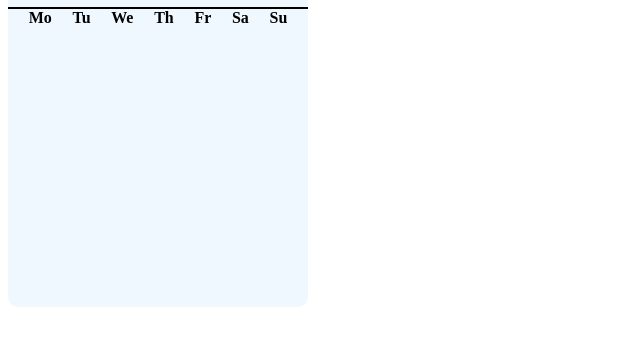
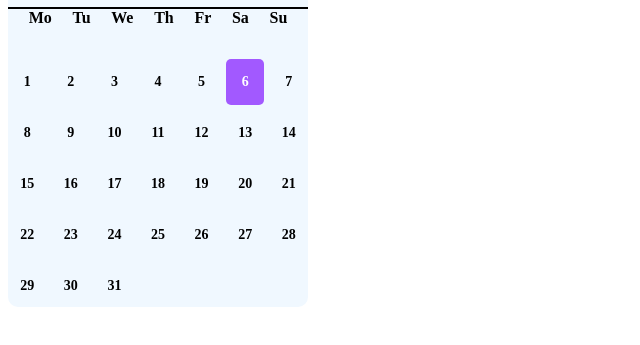
Before and after one commit to Eddieramirez29/Calendar, a plain HTML site: page index.html in a window 1280 px wide. Shown: the part 51-396 px from the top of the page, without its empty margins (0-640 px from the left). Drawn offline with Linux system fonts and the light colour scheme.

Commit message:
All numbers were added

```diff
--- a/index.css
+++ b/index.css
@@ -78,3 +78,33 @@
 {
     background-color: #ff8599;
 }
+
+.calendar
+{
+    display: grid;
+    grid-template-columns: repeat(7, 1fr); /* 7 columns */
+    grid-template-rows: repeat(5, 1fr);  /* 5 Rows */
+    gap: 5px; /* gap between cells */
+    width: 300px;
+    height: 250px;
+    margin: auto;
+}
+
+.calendar div
+{
+    display: flex;
+    justify-content: center;
+    align-items: center;
+    font-size: 14px;
+    font-weight: 600;
+    border-radius: 5px;
+    height: 100%;
+    width: 100%;
+}
+
+.highlight
+{
+    background-color: #a259ff;
+    color: white;
+    font-weight: bold;
+}
--- a/index.html
+++ b/index.html
@@ -8,6 +8,7 @@
 </head>
 <body>
     <div class="containerCalendar">
+        <!-- #Date -->
         <div class="containerHeaderCalendar">
             <div class="containerElements">
                 <p id="date">July 2021</p>
@@ -17,7 +18,7 @@
                 </div>
             </div>
         </div>
-
+        <!-- #Days of week -->
         <div class="containerDays">
             <div class="day">Mo</div>
             <div class="day">Tu</div>
@@ -27,6 +28,42 @@
             <div class="day">Sa</div>
             <div class="day">Su</div>
         </div>
+
+        <!-- #Days of month -->
+        <div class="calendar">
+            <div id="day-1">1</div>
+            <div id="day-2">2</div>
+            <div id="day-3">3</div>
+            <div id="day-4">4</div>
+            <div id="day-5">5</div>
+            <div id="day-6" class="highlight">6</div>
+            <div id="day-7">7</div>
+            <div id="day-8">8</div>
+            <div id="day-9">9</div>
+            <div id="day-10">10</div>
+            <div id="day-11">11</div>
+            <div id="day-12">12</div>
+            <div id="day-13">13</div>
+            <div id="day-14">14</div>
+            <div id="day-15">15</div>
+            <div id="day-16">16</div>
+            <div id="day-17">17</div>
+            <div id="day-18">18</div>
+            <div id="day-19">19</div>
+            <div id="day-20">20</div>
+            <div id="day-21">21</div>
+            <div id="day-22">22</div>
+            <div id="day-23">23</div>
+            <div id="day-24">24</div>
+            <div id="day-25">25</div>
+            <div id="day-26">26</div>
+            <div id="day-27">27</div>
+            <div id="day-28">28</div>
+            <div id="day-29">29</div>
+            <div id="day-30">30</div>
+            <div id="day-31">31</div>
+        </div>
+
     </div>
 
 </body>
```
